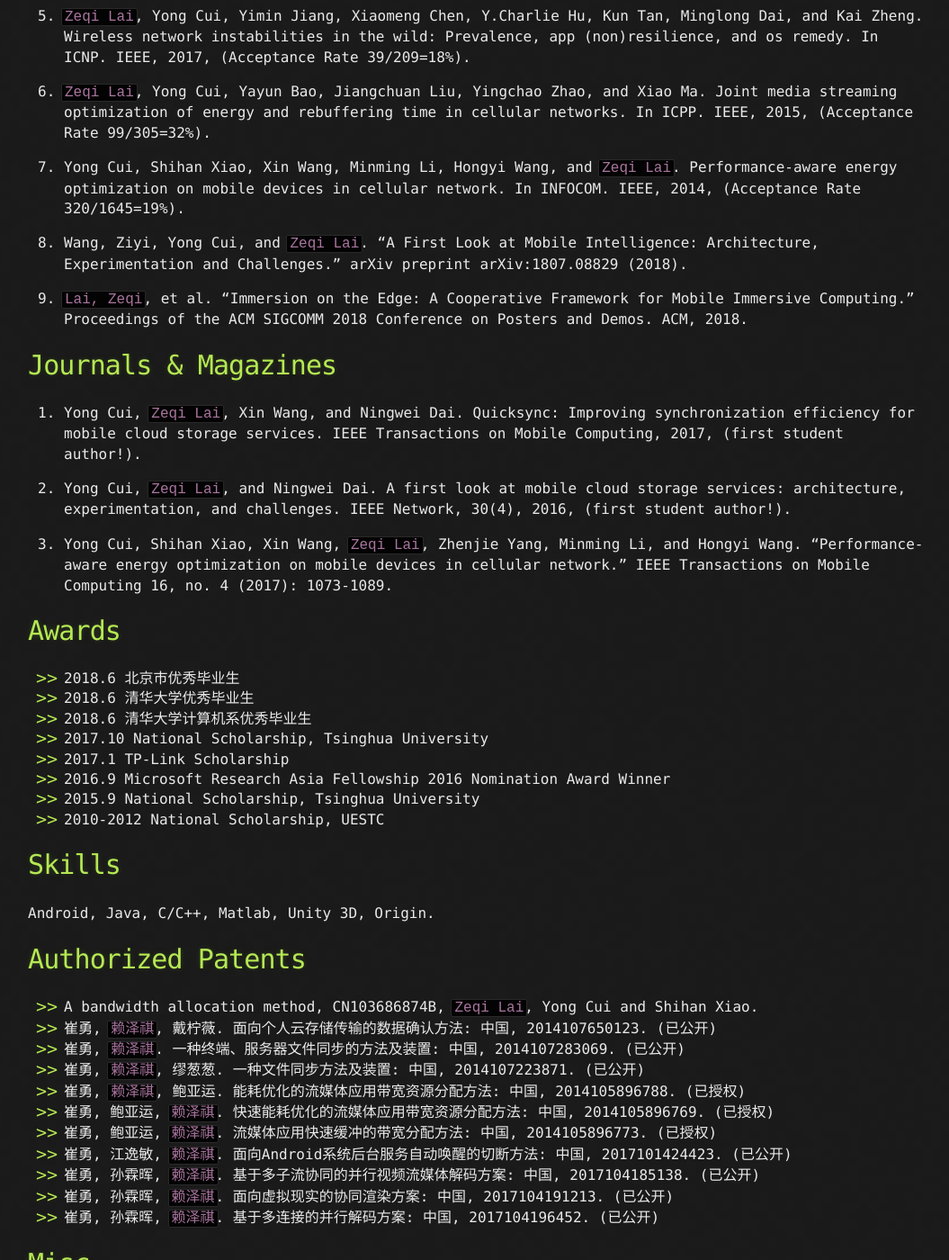
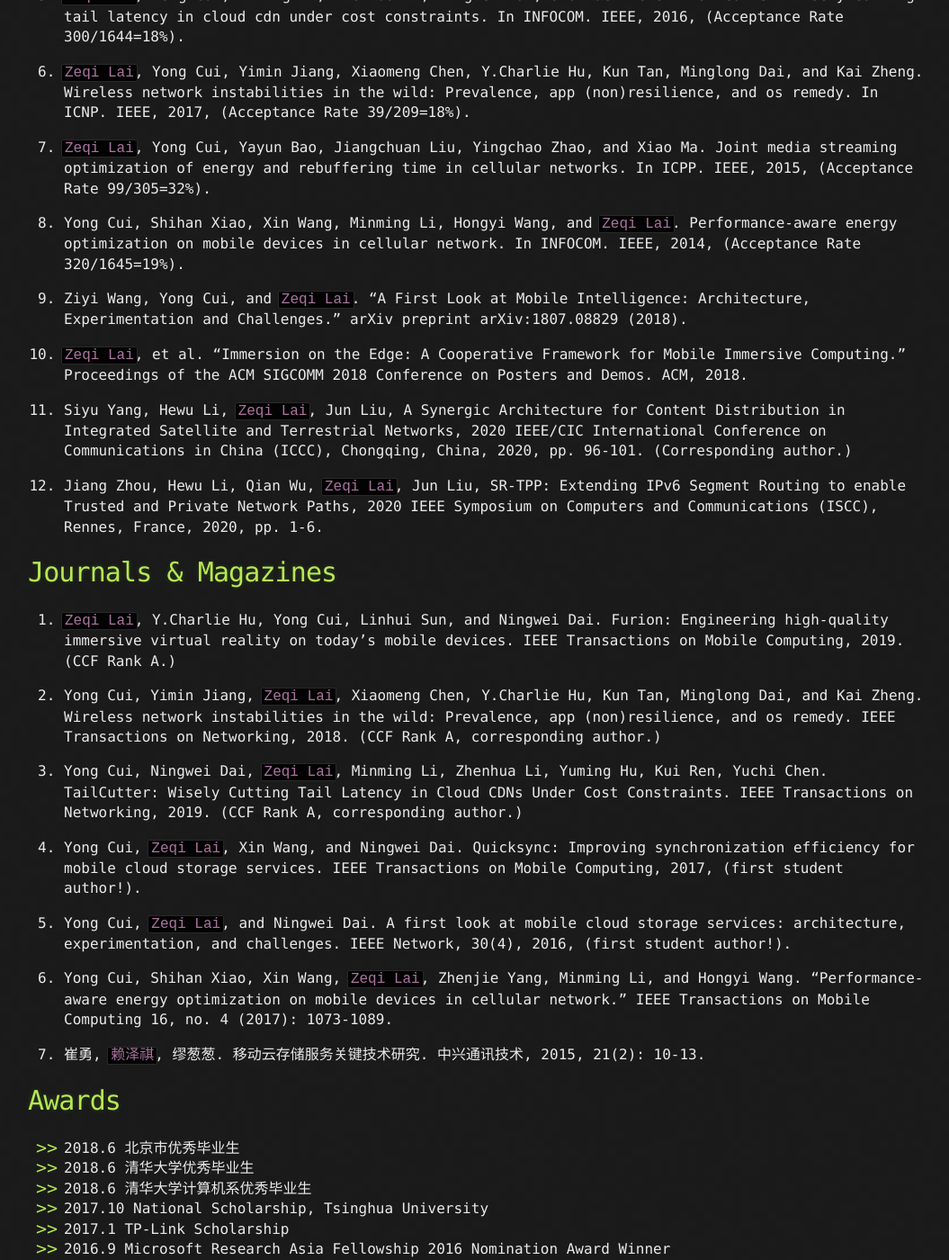
Before and after one commit to lzq8272587/lzq8272587.github.io, a Jekyll site: the page built from index.md, in a window 1280 px wide and 1400 px high, scrolled down 1063 px. Shown: the whole window at 90% size, without its empty margins (109-1164 px from the left). Built offline with Jekyll 4.4.1, drawn with Linux system fonts in a browser that asks for light colours; our own code applies the rules of GitHub Pages for plain Markdown files; some of the changed text lies outside the part shown.

Commit message:
Update CV.

```diff
--- a/index.md
+++ b/index.md
@@ -10,6 +10,8 @@ I left **Tencent Media Lab** in November 2019. Now I am working at Institute for
 Mobile Computing, Multimedia Streaming, Hybrid Satellite/Terrestrial Networks.
 
 # Conference Papers
+
+1. `Zeqi Lai`, Hewu Li, Jihao Li. StarPerf: Characterizing Network Performance for Emerging Mega-Constellations. In IEEE ICNP, 2020.(CCF Rank B.)
 
 1. `Zeqi Lai`, Yong Cui, Ziyi Wang, and Xiaoyu Hu. Immersion on the Edge: A Cooperative Framework for Mobile Immersive Computing. In SIGCOMM demo&poster session. ACM, 2018.
 
@@ -25,18 +27,30 @@ Mobile Computing, Multimedia Streaming, Hybrid Satellite/Terrestrial Networks.
 
 7. Yong Cui, Shihan Xiao, Xin Wang, Minming Li, Hongyi Wang, and `Zeqi Lai`. Performance-aware energy optimization on mobile devices in cellular network. In INFOCOM. IEEE, 2014, (Acceptance Rate 320/1645=19%).
 
-8. Wang, Ziyi, Yong Cui, and `Zeqi Lai`. “A First Look at Mobile Intelligence: Architecture, Experimentation and Challenges.” arXiv preprint arXiv:1807.08829 (2018).
+8. Ziyi Wang, Yong Cui, and `Zeqi Lai`. “A First Look at Mobile Intelligence: Architecture, Experimentation and Challenges.” arXiv preprint arXiv:1807.08829 (2018).
 
-9. `Lai, Zeqi`, et al. “Immersion on the Edge: A Cooperative Framework for Mobile Immersive Computing.” Proceedings of the ACM SIGCOMM 2018 Conference on Posters and Demos. ACM, 2018.
+9. `Zeqi Lai`, et al. “Immersion on the Edge: A Cooperative Framework for Mobile Immersive Computing.” Proceedings of the ACM SIGCOMM 2018 Conference on Posters and Demos. ACM, 2018.
+
+10. Siyu Yang, Hewu Li, `Zeqi Lai`, Jun Liu, A Synergic Architecture for Content Distribution in Integrated Satellite and Terrestrial Networks, 2020 IEEE/CIC International Conference on Communications in China (ICCC), Chongqing, China, 2020, pp. 96-101. (Corresponding author.)
+
+11. Jiang Zhou, Hewu Li, Qian Wu, `Zeqi Lai`, Jun Liu, SR-TPP: Extending IPv6 Segment Routing to enable Trusted and Private Network Paths, 2020 IEEE Symposium on Computers and Communications (ISCC), Rennes, France, 2020, pp. 1-6.
 
 # Journals & Magazines
 
-1. Yong Cui, `Zeqi Lai`, Xin Wang, and Ningwei Dai. Quicksync: Improving synchronization efficiency for mobile cloud storage services. IEEE Transactions on Mobile Computing, 2017, (first student author!).
+1. `Zeqi Lai`, Y.Charlie Hu, Yong Cui, Linhui Sun, and Ningwei Dai. Furion: Engineering high-quality immersive virtual reality on today’s mobile devices. IEEE Transactions on Mobile Computing, 2019. (CCF Rank A.)
 
-2. Yong Cui, `Zeqi Lai`, and Ningwei Dai. A first look at mobile cloud storage services: architecture, experimentation,
+2. Yong Cui, Yimin Jiang, `Zeqi Lai`, Xiaomeng Chen, Y.Charlie Hu, Kun Tan, Minglong Dai, and Kai Zheng. Wireless network instabilities in the wild: Prevalence, app (non)resilience, and os remedy. IEEE Transactions on Networking, 2018. (CCF Rank A, corresponding author.)
+
+3. Yong Cui, Ningwei Dai, `Zeqi Lai`, Minming Li, Zhenhua Li, Yuming Hu, Kui Ren, Yuchi Chen. TailCutter: Wisely Cutting Tail Latency in Cloud CDNs Under Cost Constraints. IEEE Transactions on Networking, 2019. (CCF Rank A, corresponding author.)
+
+4. Yong Cui, `Zeqi Lai`, Xin Wang, and Ningwei Dai. Quicksync: Improving synchronization efficiency for mobile cloud storage services. IEEE Transactions on Mobile Computing, 2017, (first student author!).
+
+5. Yong Cui, `Zeqi Lai`, and Ningwei Dai. A first look at mobile cloud storage services: architecture, experimentation,
 and challenges. IEEE Network, 30(4), 2016, (first student author!).
 
-3. Yong Cui, Shihan Xiao, Xin Wang, `Zeqi Lai`, Zhenjie Yang, Minming Li, and Hongyi Wang. “Performance-aware energy optimization on mobile devices in cellular network.” IEEE Transactions on Mobile Computing 16, no. 4 (2017): 1073-1089.
+6. Yong Cui, Shihan Xiao, Xin Wang, `Zeqi Lai`, Zhenjie Yang, Minming Li, and Hongyi Wang. “Performance-aware energy optimization on mobile devices in cellular network.” IEEE Transactions on Mobile Computing 16, no. 4 (2017): 1073-1089.
+
+7. 崔勇, `赖泽祺`, 缪葱葱. 移动云存储服务关键技术研究. 中兴通讯技术, 2015, 21(2): 10-13.
 
 # Awards
 *  2018.6 北京市优秀毕业生
@@ -50,6 +64,15 @@ and challenges. IEEE Network, 30(4), 2016, (first student author!).
 
 # Skills
 Android, Java, C/C++, Matlab, Unity 3D, Origin.
+
+# Education
+*  2013.9–2018.7, PhD，Tsinghua University，Computer Science and Technology，Advisor: Prof. Yong Cui.
+*  2016.9–2017.9, Visiting Scholar，Purdue University，West Lafayette, U.S.，School of Electrical and Computer Engineering, Advisor: Prof. Y.Charlie Hu.
+*  2009.9–2013.7, Bachelor，University of Electrical and Science Technology of China，Computer Science and Engineering，Information Security.
+
+# Working Experience
+*  2018.07-2019.11, Tencent, Media Lab, Senior Researcher.
+*  2019.12-Now, Assistant Researcher, Institute for Network Sciences and Cyberspace, Tsinghua University.
 
 # Authorized Patents
 
```
